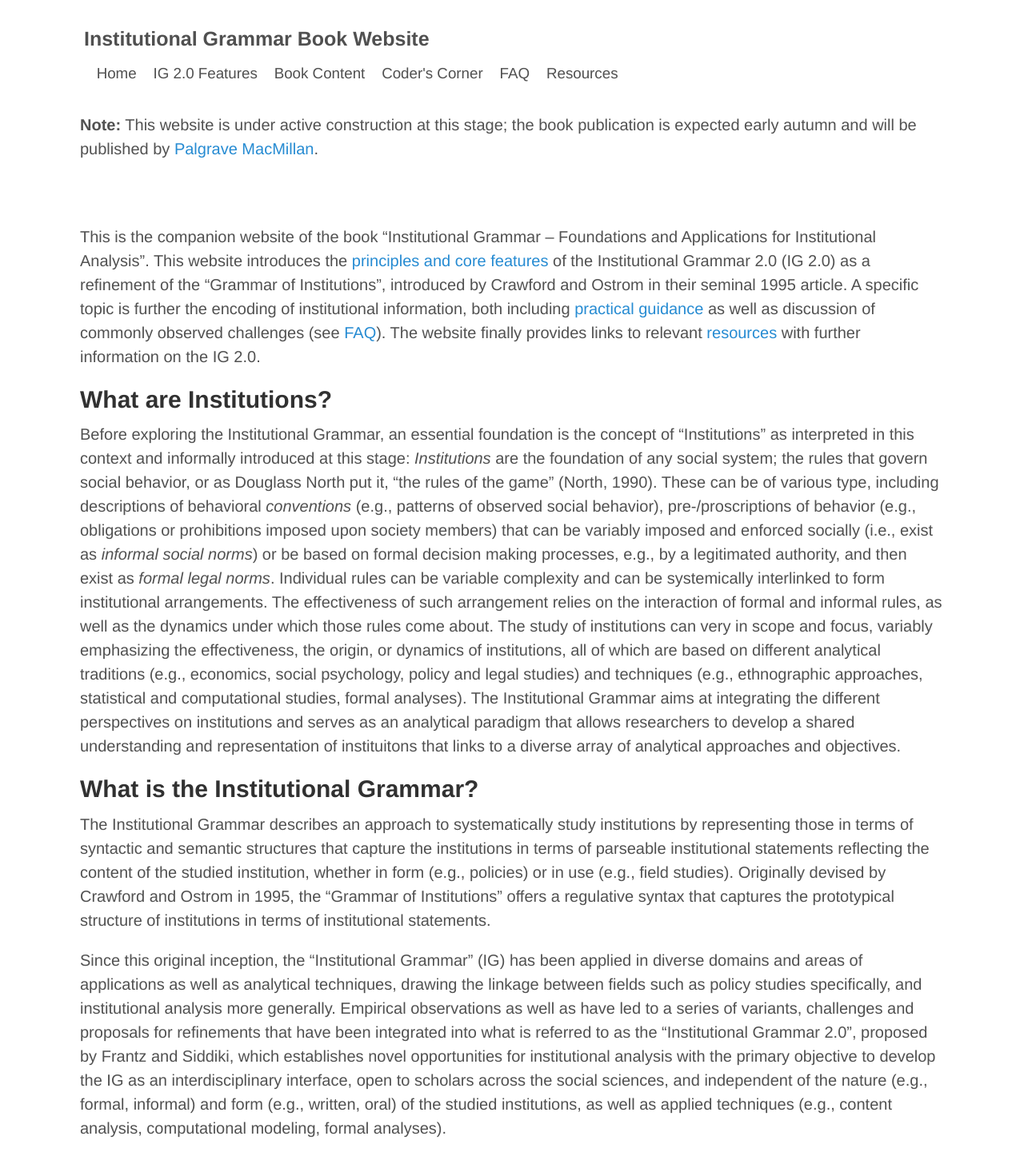
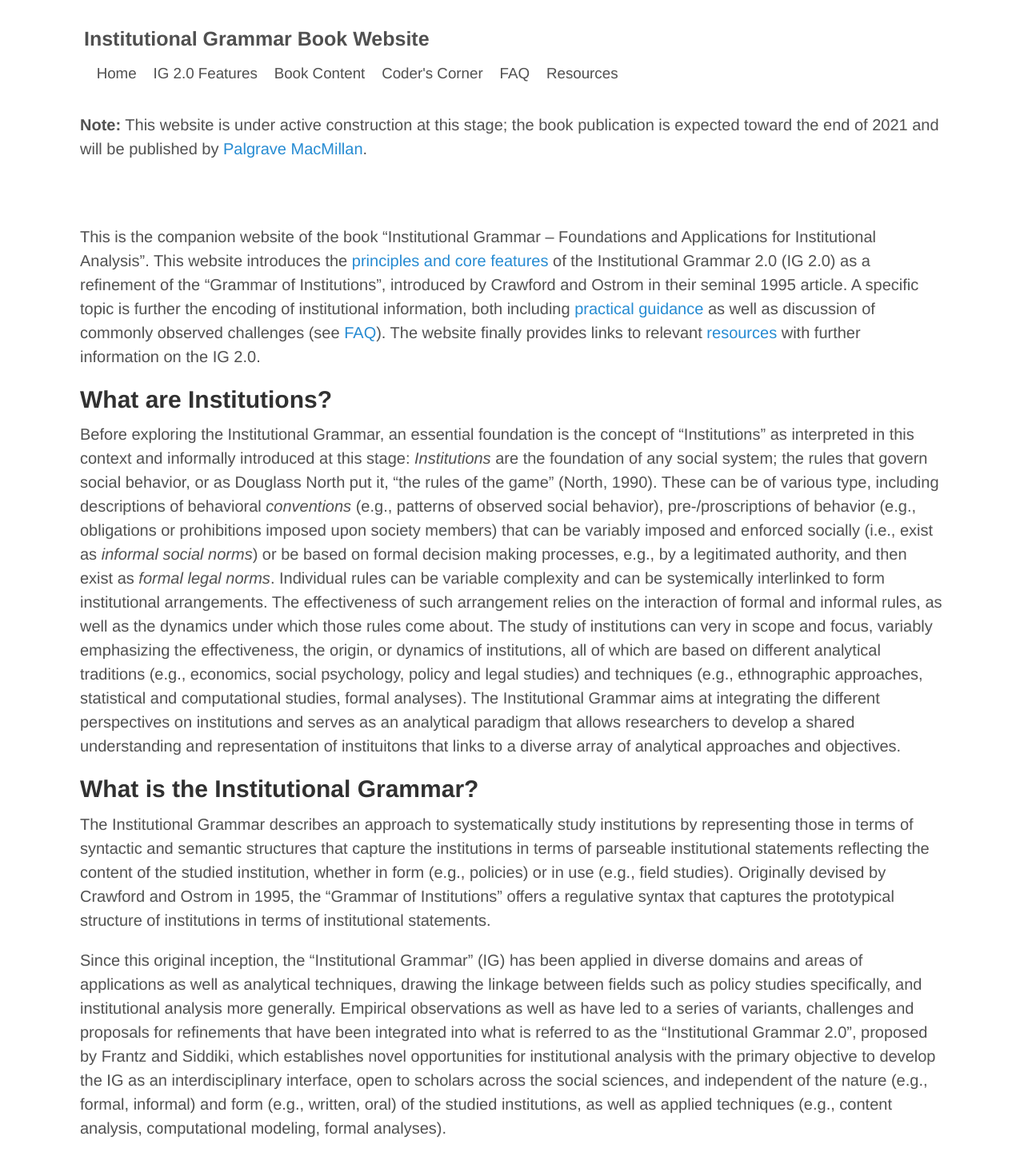
Before and after one commit to InstitutionalGrammar/IG-Book, a Jekyll site: the page built from index.md, in a window 1280 px wide. Shown: the whole page at 80% size. Built offline with Jekyll 4.4.1, drawn with Linux system fonts in a browser that asks for light colours.

Commit message:
Update default.html

```diff
--- a/_layouts/default.html
+++ b/_layouts/default.html
@@ -35,7 +35,7 @@
      </small>
    </h3>
    <br>
-   <b>Note:</b> This website is under active construction at this stage; the book publication is expected early autumn and will be published by <a href="https://www.palgrave.com/gp/book/9783030863715#">Palgrave MacMillan</a>.
+   <b>Note:</b> This website is under active construction at this stage; the book publication is expected toward the end of 2021 and will be published by <a href="https://www.palgrave.com/gp/book/9783030863715#">Palgrave MacMillan</a>.
 </header>
 
 <div id="content">
```
